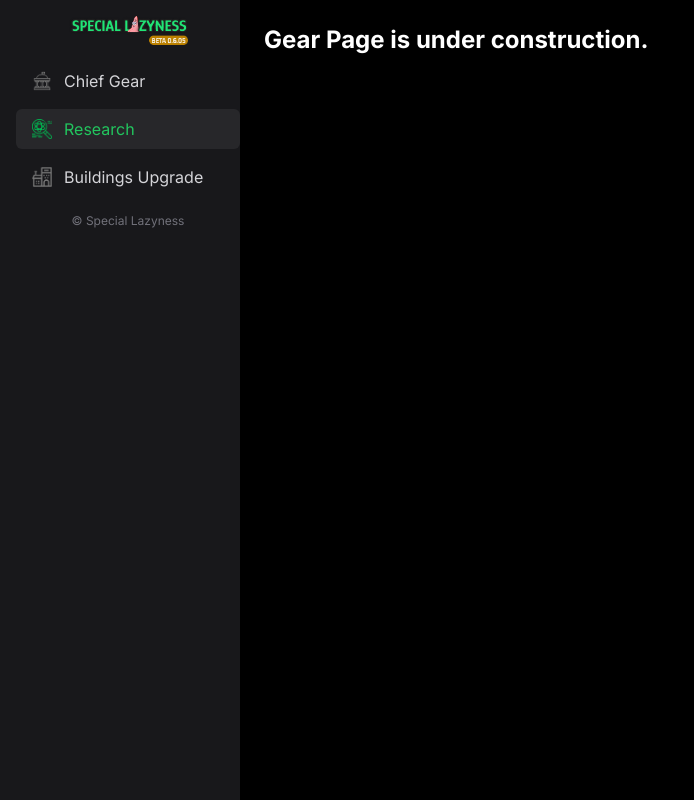
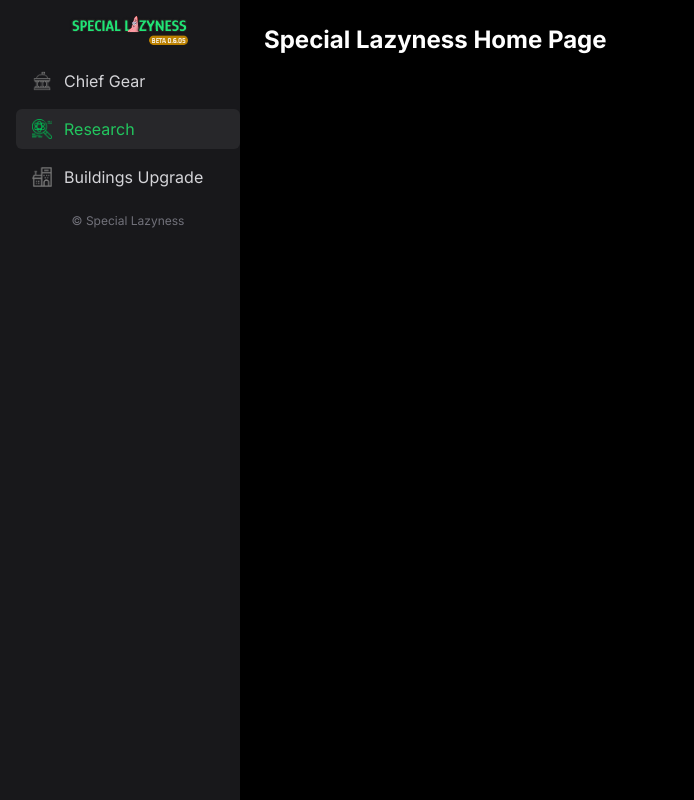
Before and after one commit to Nextorcinus/special-lazyness, a Next.js app: page /dashboard/research in a window 1280 px wide. Shown: the whole page, without its empty margins (0-694 px from the left). Built offline with nearby package versions, Linux system fonts and the light colour scheme.

Commit message:
fix: aktifkan client component untuk halaman research dan pastikan halaman utama

```diff
--- a/app/dashboard/research/page.js
+++ b/app/dashboard/research/page.js
@@ -1,9 +1,9 @@
 'use client'
 
-export default function GearPage() {
+export default function Home() {
   return (
     <div className="p-6 text-white">
-      <h1 className="text-2xl font-bold">Gear Page is under construction.</h1>
+      <h1 className="text-2xl font-bold">Special Lazyness Home Page</h1>
     </div>
   )
 }
```
